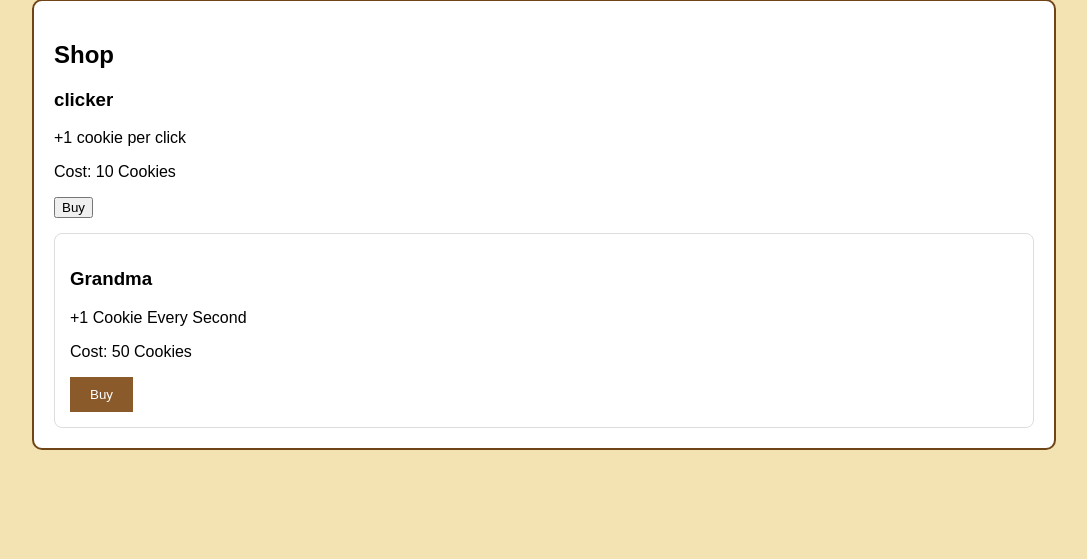
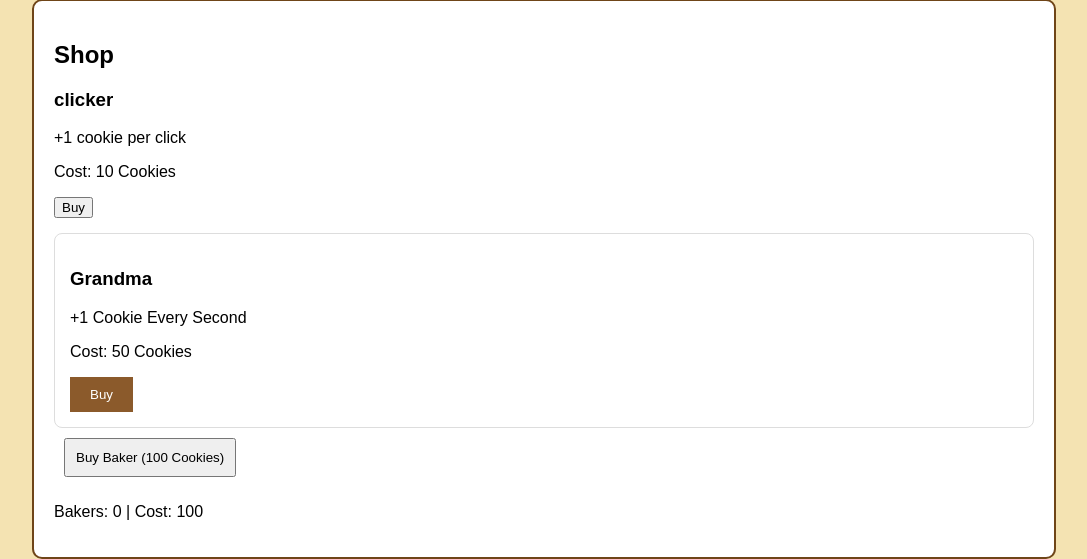
Before and after one commit to plt48member/cookie, a Flask app: page / in a window 1280 px wide. Shown: the part 463-1022 px from the top of the page, without its empty margins (96-1183 px from the left). Before the commit the page ends 913 px from the top, so only its background shows below. Run offline with Flask 3, Linux system fonts and the light colour scheme.

Commit message:
new update

```diff
--- a/static/click.js
+++ b/static/click.js
@@ -6,6 +6,12 @@ const clickerLabel = document.getElementById("clickers")
 
 const grandmaLabel = document.getElementById("grandmas")
 const grandmaBtn = document.getElementById("buy-grandma")
+const bakerLabel = document.getElementById("bakers");
+const bakerBtn = document.getElementById("buy-baker");
+
+
+let bakerPrice = 100;
+let bakers = 0;
 let cookies = 0
 let clickers = 1
 let grandmas = 0
@@ -14,6 +20,7 @@ function updateLabels() {
     cookieLabel.innerHTML = "Cookies:" +cookies
     clickerLabel.innerHTML = "clickers:" + clickers
     grandmaLabel.innerHTML = "grandmas:" +  grandmas
+    bakerLabel.innerHTML = "Bakers: " + bakers + " | Cost: " + bakerPrice;
 }
 
 updateLabels()
@@ -52,3 +59,46 @@ setInterval(function () {
     cookies = cookies + grandmas
     updateLabels()
 }, 1000);
+
+
+
+
+let grandmaPrice = 50;
+
+grandmaBtn.onclick = function () {
+    if (cookies >= grandmaPrice) {
+        cookies -= grandmaPrice;
+        grandmas++;
+
+        grandmaPrice = Math.floor(grandmaPrice * 1.15);
+
+        updateLabels();
+    }
+}
+
+
+clickerBtn.onclick = function () {
+    if (cookies >= clickerPrice) {
+        cookies -= clickerPrice;
+        clickers++;
+
+        clickerPrice = Math.floor(clickerPrice * 1.15);
+
+        updateLabels();
+    }
+}
+bakerBtn.onclick = function () {
+    if (cookies >= bakerPrice) {
+        cookies -= bakerPrice;
+        bakers++;
+
+        bakerPrice = Math.floor(bakerPrice * 1.15);
+
+        updateLabels();
+    }
+}
+
+setInterval(function () {
+    cookies = cookies + grandmas + (bakers * 3);
+    updateLabels();
+}, 1000);
--- a/static/style.css
+++ b/static/style.css
@@ -101,3 +101,9 @@ background-color: #6f4518;
 .upgrade button:hover {
     background-color: #6f4518;
 }
+
+#buy-baker {
+    padding: 10px;
+    margin: 10px;
+    cursor: pointer;
+}
--- a/templates/index.html
+++ b/templates/index.html
@@ -35,7 +35,9 @@
                 <p>Cost: 50 Cookies</p>
                 <button id="buy-grandma">Buy</button>
             </div>
+            <button id="buy-baker">Buy Baker (100 Cookies)</button>
 
+<p id="bakers">Bakers: 0</p>
 
 
         </section>
```
